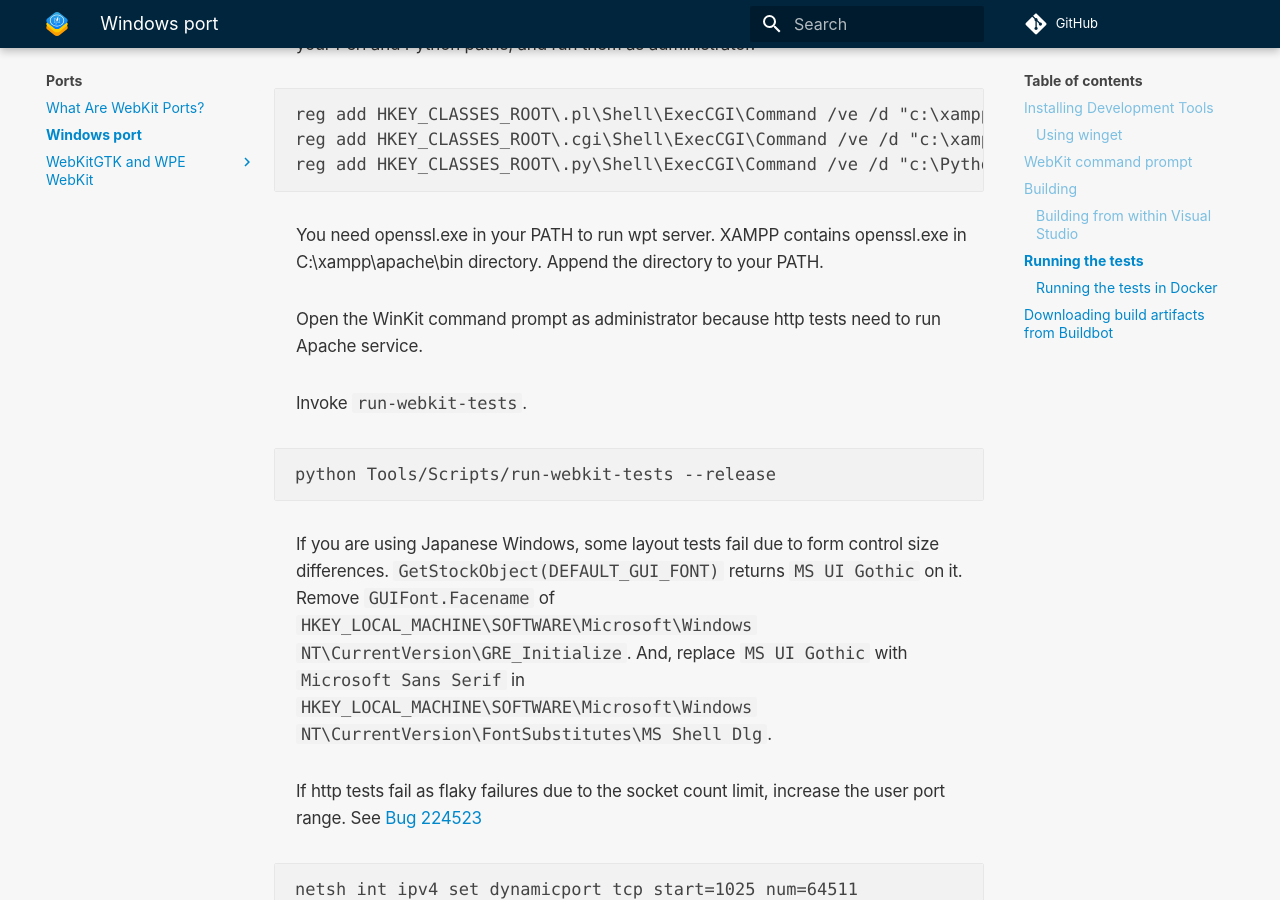
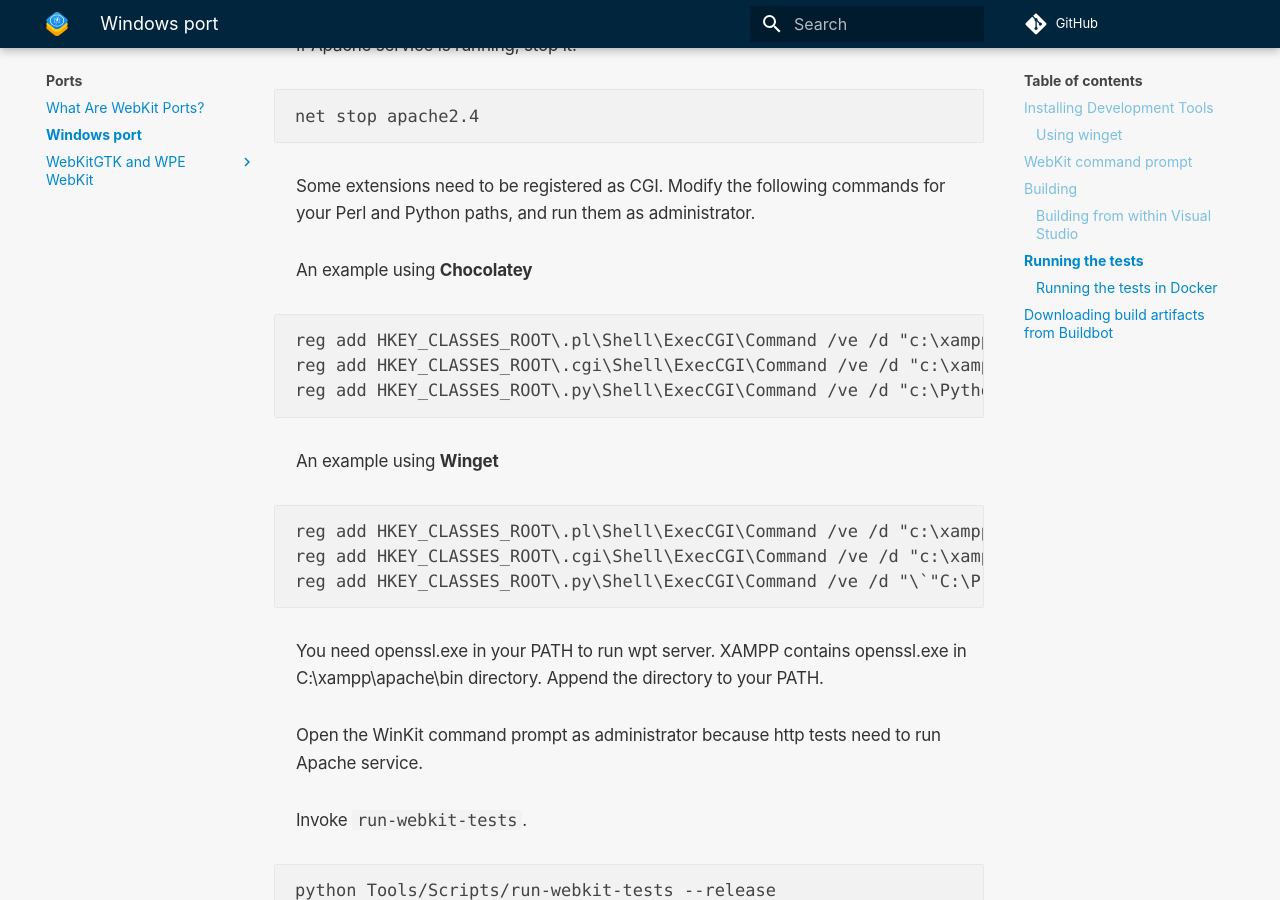
Before and after one commit to WebKit/Documentation, an MkDocs documentation site: the page built from docs/Ports/WindowsPort.md, in a window 1280 px wide and 900 px high, scrolled down 4388 px. Built offline with MkDocs 1.6.1 and Material for MkDocs 9.7.7, drawn with Linux system fonts in a browser that asks for light colours; comment, search, counter and statistics services are not loaded; some of the changed text lies outside the part shown.

Commit message:
add more information for winget (eg. path settings)

````diff
--- a/docs/Ports/WindowsPort.md
+++ b/docs/Ports/WindowsPort.md
@@ -43,6 +43,11 @@ winget install --scope=machine --id Git.Git Kitware.CMake Ninja-build.Ninja Pyth
 
 If `--scope=machine` isn't specified, Python is installed under your user profile directory.
 
+If you failed to install or find `GnuWin32.Gperf`, you can install manually to execute installation executable file.
+https://gnuwin32.sourceforge.net/packages/gperf.htm
+
+winget may not append the path into your PC.
+If an error occered, please check your path settings, including LLVM and GnuWin32(Gperf).
 
 ## WebKit command prompt
 
@@ -163,10 +168,18 @@ net stop apache2.4
 
 Some extensions need to be registered as CGI. Modify the following commands for your Perl and Python paths, and run them as administrator.
 
+An example using **Chocolatey**
 ```
 reg add HKEY_CLASSES_ROOT\.pl\Shell\ExecCGI\Command /ve /d "c:\xampp\perl\bin\perl.exe -T"
 reg add HKEY_CLASSES_ROOT\.cgi\Shell\ExecCGI\Command /ve /d "c:\xampp\perl\bin\perl.exe -T"
 reg add HKEY_CLASSES_ROOT\.py\Shell\ExecCGI\Command /ve /d "c:\Python311\python.exe -X utf8"
+```
+
+An example using **Winget**
+```
+reg add HKEY_CLASSES_ROOT\.pl\Shell\ExecCGI\Command /ve /d "c:\xampp\perl\bin\perl.exe -T"
+reg add HKEY_CLASSES_ROOT\.cgi\Shell\ExecCGI\Command /ve /d "c:\xampp\perl\bin\perl.exe -T"
+reg add HKEY_CLASSES_ROOT\.py\Shell\ExecCGI\Command /ve /d "\`"C:\Program Files\Python311\python.exe\`" -X utf8"
 ```
 
 You need openssl.exe in your PATH to run wpt server.
````
